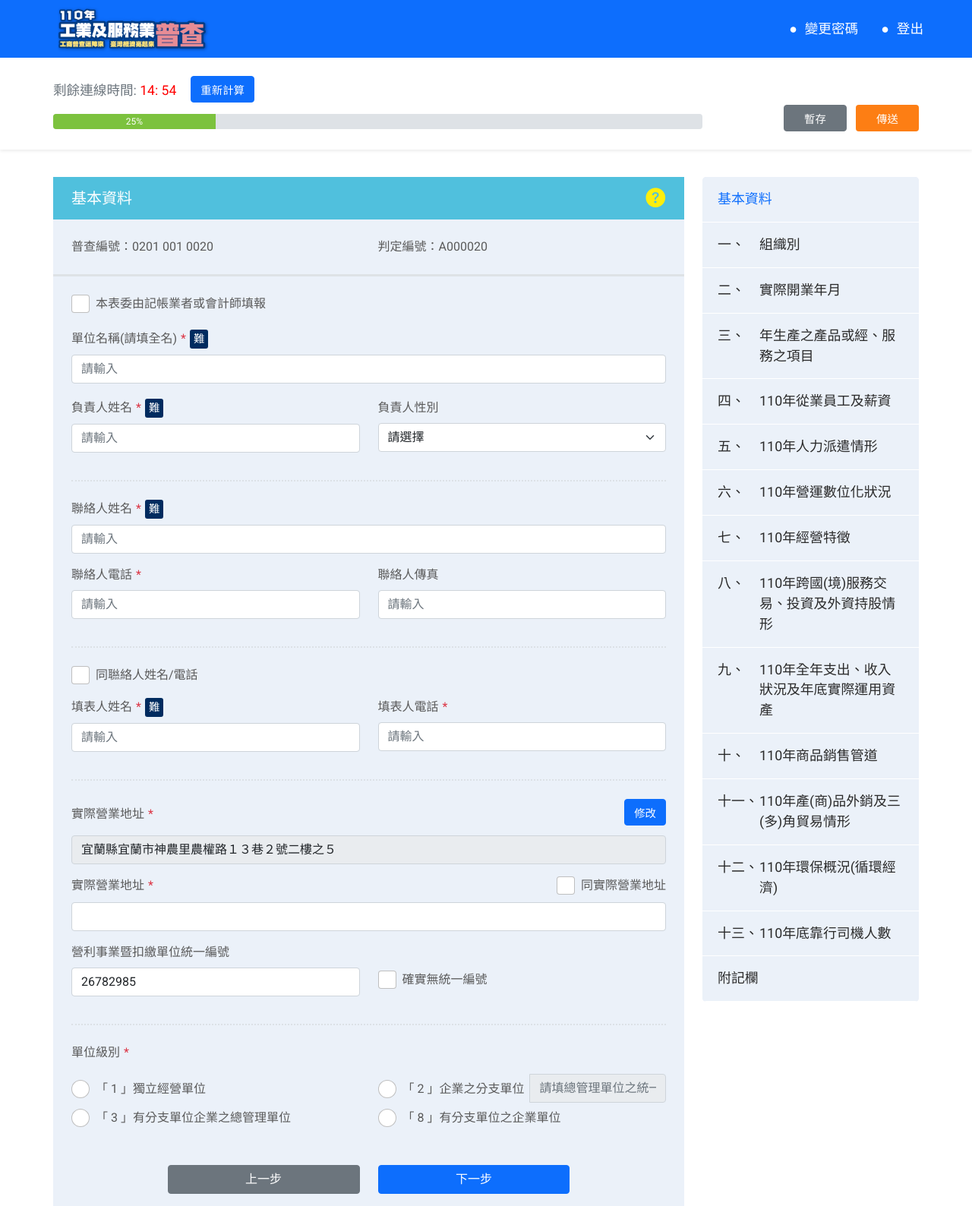
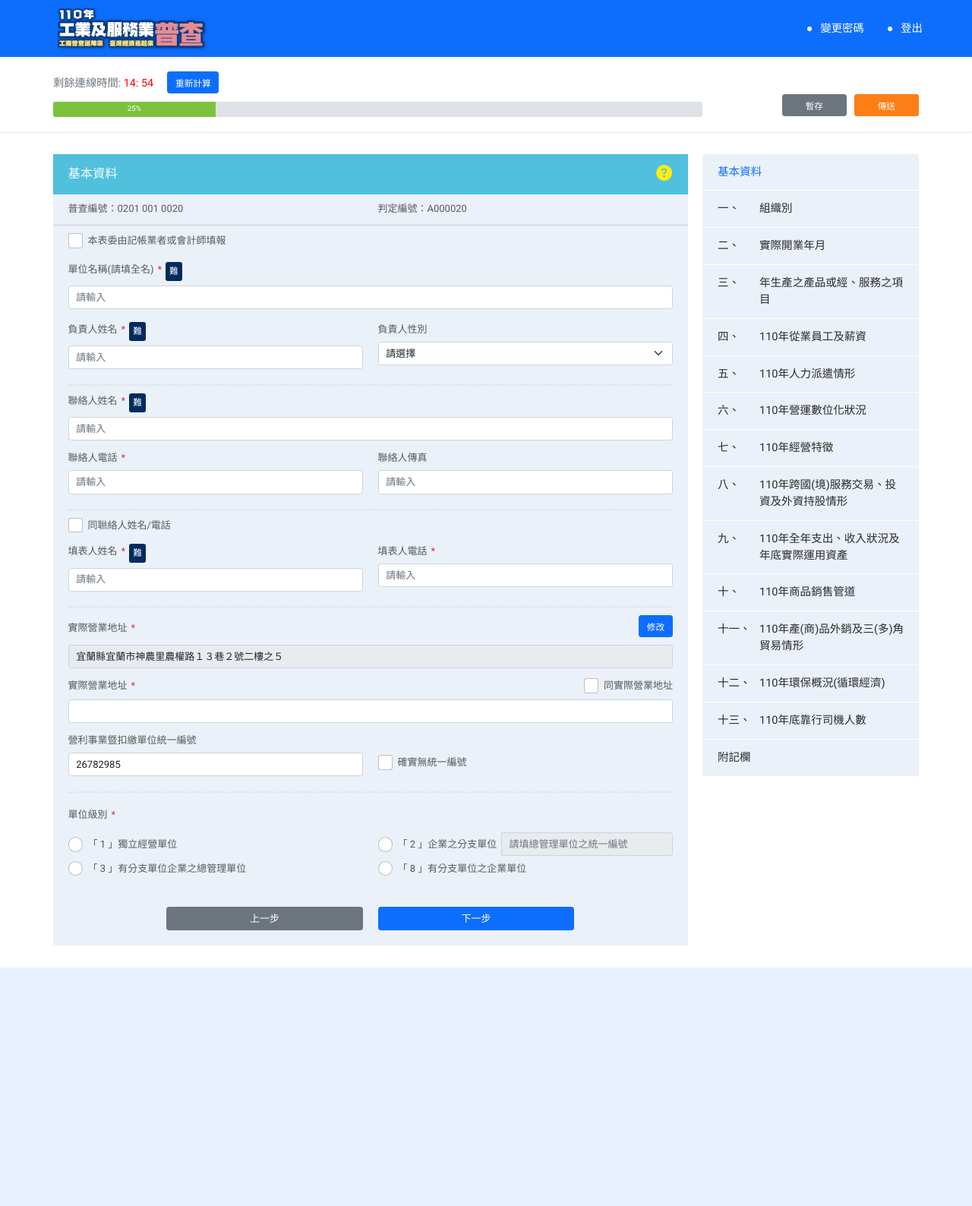
Before and after one commit to SaSaChu/censusf, a PHP site: page /page.html in a window 1280 px wide. Shown: the top 1588 px of the page at 76% size. After the commit the page ends 1274 px from the top, so only its background shows below. Run offline with PHP 8.4, Linux system fonts and the light colour scheme.

Commit message:
調整手機版文字大小及間距

```diff
--- a/page.html
+++ b/page.html
@@ -57,6 +57,9 @@
 						<!-- 倒數計時 -->
 						<div id="clockdiv"></div>
 						<button type="button" class="btn btn-primary btn-s btn_set btn-clock-restart">重新計算</button>
+						<button type="button" class="btn btn-orange float-end d-xl-none d-inline-block btn-s btn_set">傳送</button>
+						<button type="button" class="btn btn-secondary float-end d-xl-none d-inline-block btn-s btn_set me-3">暫存</button>
+
 					</div>
 
 					<div class="w-100"></div>
@@ -70,13 +73,12 @@
 					</div>
 
 					<div class="col-1 mob-close"></div>
-					<div class="col-6 mob-open"></div>
 
-					<div class="col-xl-1 col-3 pe-0 mt-4 mt-xl-0">
+					<div class="col-xl-1 col-3 pe-0 mt-4 mt-xl-0 d-xl-inline-block d-none">
 						<button type="button" class="btn btn-secondary container-xl btn-s btn_set">暫存</button>
 					</div>
 
-					<div class="col-xl-1 col-3 pe-0 mt-4 mt-xl-0">
+					<div class="col-xl-1 col-3 pe-0 mt-4 mt-xl-0 d-xl-inline-block d-none">
 						<button type="button" class="btn btn-orange container-xl btn-s btn_set">傳送</button>
 					</div>
 				</div>
@@ -85,7 +87,7 @@
 		<!-- 進度條區塊 End -->
 
 		<!-- 手機版 - 基本資料 - 標題 -->
-		<div class="container-fluid bg-title py-3 d-xl-none d-xl-inline-block bg-title-1">
+		<div class="container-fluid bg-title py-2 d-xl-none d-xl-inline-block bg-title-1">
 			<div class="row">
 				<div class="col-10 pe-0">
 					<p class="title-type">基本資料</p>
@@ -210,9 +212,9 @@
 						<div class="container-fluid bg-light px-0">
 							<!-- 標單欄位01 -->
 							<div class="container-fluid px-4 px-xl-5">
-								<div class="row py-5">
+								<div class="row py-4">
 									<div class="col-12 col-xl-6">
-										<p class="fs-6 mb-xl-0">普查編號：<span id="SURVEY_NO">0201 001 0020</span></p>
+										<p class="fs-6 mb-xl-0 mb-3">普查編號：<span id="SURVEY_NO">0201 001 0020</span></p>
 									</div>
 									<div class="col-12 col-xl-6">
 										<p class="fs-6 mb-0">判定編號：<span id="_320000">A000020</p></span>
@@ -225,7 +227,7 @@
 
 							<!-- 表單欄位02 -->
 							<div class="container-fluid px-4 px-xl-5">
-								<div class="row py-5">
+								<div class="row py-4">
 									<div class="col-12 pb-3">
 										<div class="form-check">
 											<input class="form-check-input" type="checkbox" value="1" id="_130100"
@@ -269,7 +271,7 @@
 
 							<!-- 表單欄位03 -->
 							<div class="container-fluid px-4 px-xl-5">
-								<div class="row py-5">
+								<div class="row py-4">
 									<div class="col-12 pb-3">
 										<label for="B061" class="form-label">聯絡人姓名<i
 												class="text-danger markUse">*</i><button type="button" title="罕見字輸入"
@@ -297,7 +299,7 @@
 
 							<!-- 表單欄位04 -->
 							<div class="container-fluid px-4 px-xl-5">
-								<div class="row py-5">
+								<div class="row py-4">
 
 									<div class="col-12 pb-3">
 										<div class="form-check">
@@ -331,7 +333,7 @@
 
 							<!-- 表單欄位05 -->
 							<div class="container-fluid px-4 px-xl-5">
-								<div class="row py-5">
+								<div class="row py-4">
 									<div class="col-12 pb-3">
 										<label for="B07Z" class="form-label py-3">實際營業地址<i
 												class="text-danger markUse">*</i></label>
@@ -574,7 +576,7 @@
 
 							<!-- 表單內容區 01 -->
 							<div class="container-fluid px-4 px-xl-5">
-								<div class="row py-5">
+								<div class="row py-4">
 									<div class="col-12">民營</div>
 									<div class="col-12 col-xl-4">
 										<div class="form-check pt-3">
@@ -599,7 +601,7 @@
 										</div>
 									</div>
 								</div>
-								<div class="row pb-5">
+								<div class="row pb-4">
 									<div class="col-12">公營</div>
 									<div class="col-12 col-xl-4">
 										<div class="form-check pt-3">
@@ -680,7 +682,7 @@
 						<div class="container-fluid bg-light px-0">
 							<!-- ● 表單欄位01 -->
 							<div class="container-fluid px-4 px-xl-5">
-								<div class="row py-5">
+								<div class="row py-4">
 									<div class="col-12 pb-3">
 										<!-- ★★★ 此處下拉選單，選擇不同項目會連動下方資料顯示 ★★★ -->
 										<label for="_030101" class="form-label">(一)主要經營項目是否屬於下列行業</label>
@@ -716,7 +718,7 @@
 							<!-- ● 表單欄位02：注意，表單2區塊內容，會依照表單欄位01選擇的下拉選單內容，而有所不同，詳細對應請見下方備註 -->
 							<div class="container-fluid px-4 px-xl-5">
 								<!-- ★★★ 選1.製造業（169行）：表單欄位02會出現的內容 ★★★ -->
-								<div class="py-5 _030101 _030101-1">
+								<div class="py-4 _030101 _030101-1">
 									<div class="row">
 										<div class="col-xl-6 col-12 order-xl-5">
 											<!-- (二)範例說明 - popoup 按鈕 -->
@@ -825,7 +827,7 @@
 
 								<!-- ★★★ 選2.營建工程業（170行）：表單欄位02會出現的內容 ★★★ -->
 								<div class="d-none _030101 _030101-2">
-									<div class="row pt-5">
+									<div class="row pt-4">
 										<div class="col-xl-6 col-12 ">(二)請就主要工程項目或建築設備安裝(維修)項目擇一填寫：</div>
 									</div>
 									<div class="row pt-5">
@@ -897,7 +899,7 @@
 
 								<!-- ★★★ 選3.有行商品買賣、仲介或貿易代理（171行）：表單欄位02會出現的內容 ★★★ -->
 								<div class="d-none _030101 _030101-3">
-									<div class="row gy-5 pt-5">
+									<div class="row gy-5 pt-4">
 										<div class="col-xl-6 col-12 ">
 											<label for="_030231" class="form-label">(二) 1.銷售給一般家庭民眾的比率：</label>
 											<select id="_030231" name="_030231" class="w-50 form-select"
@@ -949,7 +951,7 @@
 
 								<!-- ★★★ 選4.運輸業（172行）：表單欄位02會出現的內容 ★★★ -->
 								<div class="d-none _030101 _030101-4">
-									<div class="row gy-5 pt-5">
+									<div class="row gy-5 pt-4">
 										<div class="col-xl-6 col-12 ">
 											<label for="_030241" class="form-label">(二) 1.運輸業主要營運方式：</label>
 											<select id="_030241" name="_030241" class="w-50 form-select"
@@ -981,7 +983,7 @@
 
 								<!-- ★★★ 選5.租賃業（173行）：表單欄位02會出現的內容 ★★★ -->
 								<div class="d-none _030101 _030101-5">
-									<div class="row gy-5 pt-5">
+									<div class="row gy-5 pt-4">
 										<div class="col-xl-6 col-12 ">
 											<label for="_030251" class="form-label">(二) 1.主要租賃項目：</label>
 											<select id="_030251" name="_030251" class="w-50 form-select"
@@ -1018,7 +1020,7 @@
 
 								<!-- ★★★ 選6.其他行業（174行）：表單欄位02會出現的內容 ★★★ -->
 								<div class="d-none _030101 _030101-6">
-									<div class="row gy-5 pt-5">
+									<div class="row gy-5 pt-4">
 										<div class="col-12 ">
 											<label for="_030261" class="form-label">(二) 主要生產產品或經營服務之項目：</label>
 											<input type="text" id="_030261" name="_030261" class="form-control" id=""
@@ -1034,7 +1036,7 @@
 							<!-- ● 表單欄位03 -->
 							<div class="container-fluid px-4 px-xl-5">
 								<div class="row">
-									<div class="col-12 py-5">
+									<div class="col-12 py-4">
 										<label for="_030300" class="form-label">(三) 是否有從事與主要經營項目不同之業務</label>
 										<select id="_030300" name="_030300" class="form-select w-2550"
 											aria-label="Default select example">
@@ -1047,7 +1049,7 @@
 								</div>
 
 								<!-- ★★★ 表單欄位31 ★★★-->
-								<div class="pb-5">
+								<div class="pb-4">
 									<div class="row">
 										<div class="col-12 pb-3">
 											<!-- ★★★ 此處下拉選單，選擇不同項目會連動下方資料顯示 ★★★ -->
@@ -1079,7 +1081,7 @@
 
 							<!-- ● 表單欄位04 -->
 							<div class="container-fluid px-4 px-xl-5 mb-5">
-								<div class="row pt-5">
+								<div class="row pt-4">
 									<div class="col-xl-6 col-12 order-xl-5 pb-xl-0 pb-4">
 										<!-- 範例說明 - popoup 按鈕 (內容在297行) -->
 										<button type="button" class="btn btn-orange btn-s btn_set float-end"
--- a/scss/icon.scss
+++ b/scss/icon.scss
@@ -1,6 +1,6 @@
 //
 // @author      OA Wu <comdan66@gmail.com>
-// @copyright   Copyright (c) 2015 - 2021, Ginkgo
+// @copyright   Copyright (c) 2015 - 2022, Ginkgo
 // @license     http://opensource.org/licenses/MIT  MIT License
 // @link        https://www.ioa.tw/
 //
--- a/scss/public.scss
+++ b/scss/public.scss
@@ -2,7 +2,7 @@
 @import "bootstrap/bootstrap";
 
 html {
-  font-size: 16px;
+  font-size: 13px;
   height: 100%;
 }
 
@@ -175,6 +175,10 @@ body {
   width: 100%;
   max-width: 200px;
 
+  @include range-width(0, 450px) {
+    max-width: 135px;
+  }
+
   &.inUse {
     max-width: 269px;
     padding-top: 9px;
@@ -342,6 +346,10 @@ body {
   color: white;
   margin-bottom: 0;
   line-height: 40px;
+
+  @include range-width(0, 450px) {
+    line-height: 33px;
+  }
 }
 
 .title-type2 {
@@ -505,5 +513,5 @@ footer {
   display: inline-block;
   margin-right: 15px;
   font-size: 1.1rem;
-  line-height: 38px;
+  line-height: 30px;
 }
```
Also changed, not shown: css/public.css.
